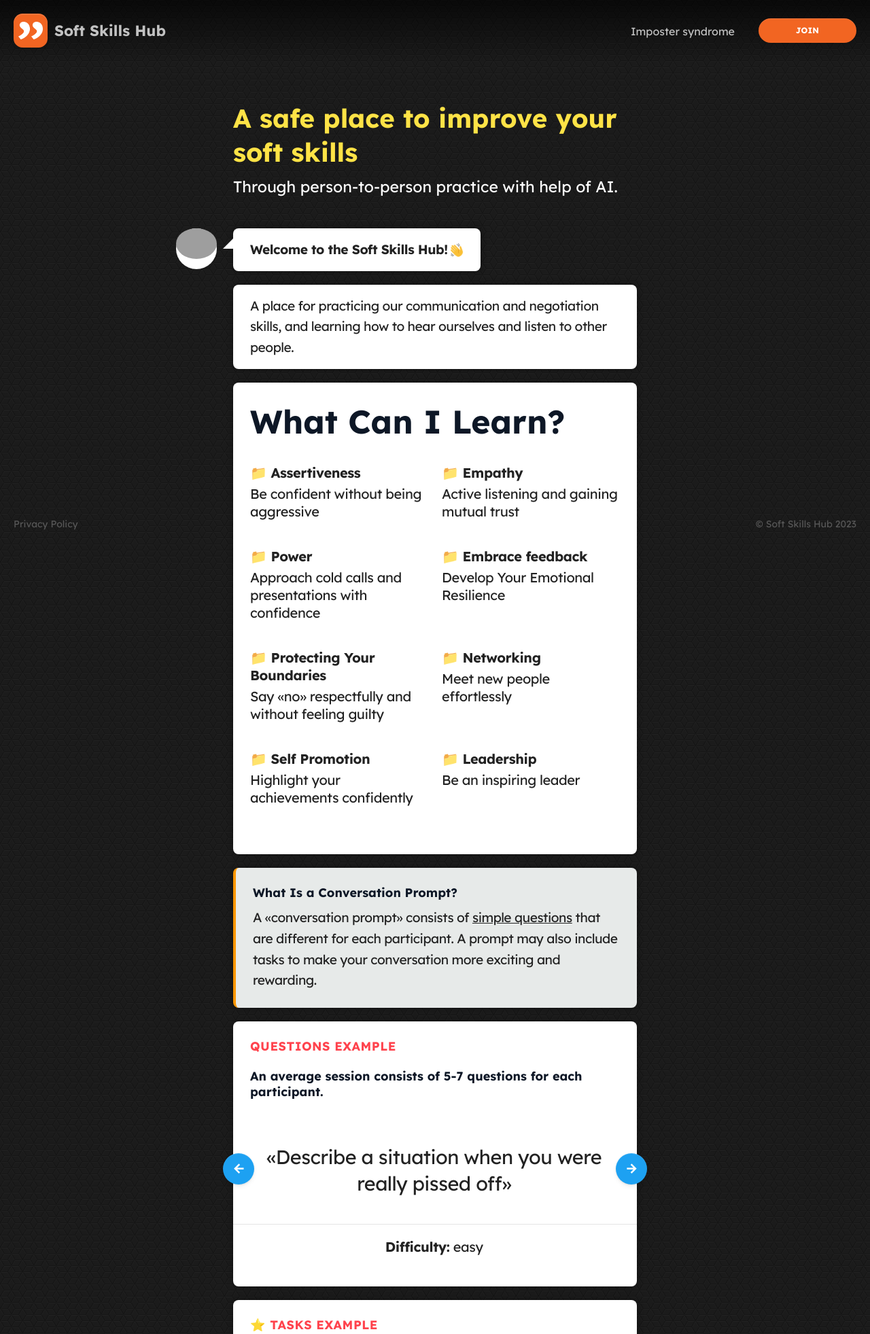
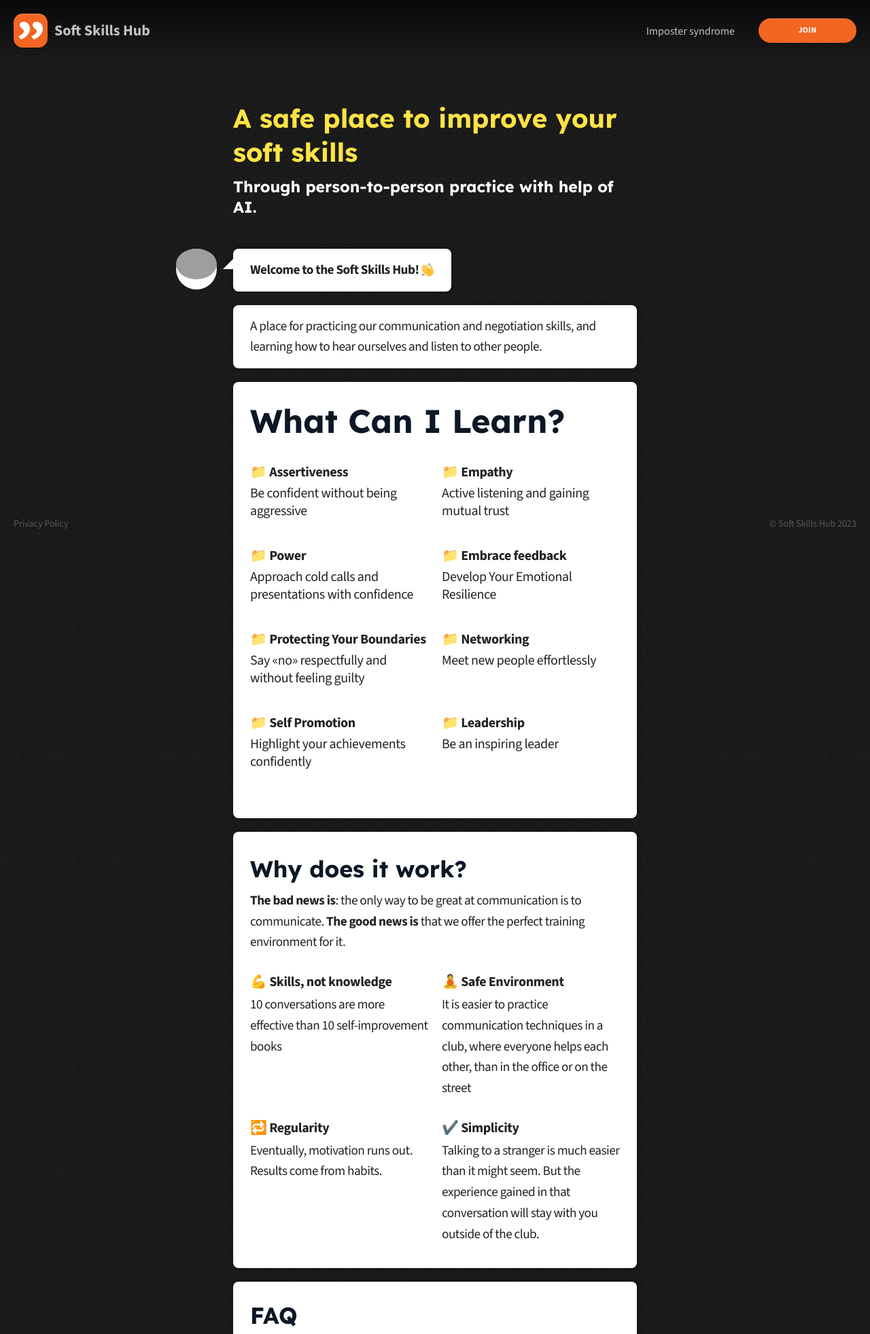
Before and after one commit to dsmola/softskillshub.com, a PHP site: page /index.html in a window 1280 px wide. Shown: the top 1963 px of the page at 68% size. Run offline with PHP 8.4, Linux system fonts and the light colour scheme; some libraries are stand-ins or nearby versions; grey boxes are pictures that could not be loaded.

Commit message:
Some commit

```diff
--- a/css/app.css
+++ b/css/app.css
@@ -484,7 +484,7 @@ html {
   display: block;
 }*/
 body {
-  font-family: 'Lexend', Arial, sans-serif;
+  font-family: 'Source Sans 3', Helvetica, Arial, sans-serif;
   min-width: 320px;
   font-size: 1.2rem;
   line-height: 1.3;
@@ -1034,6 +1034,16 @@ img.emoji {
   padding: 20px;
   z-index: 10;
   /* display:none; */
+}
+
+p.subtitle {
+  font-family: 'Lexend', sans-serif;
+  font-weight: 700;
+}
+
+h1, .title {
+  font-family: 'Lexend', sans-serif;
+  font-weight: 800;
 }
 
 .header.visible .header__wrap {
@@ -3369,3 +3379,7 @@ span.lesson-card-header {
   font-family: 'Lexend', Arial, Helvetica, sans-serif;
   font-size: 0.8rem;
 }
+
+.highlight{
+  color: #ffe346;
+}
--- a/index.html
+++ b/index.html
@@ -26,7 +26,11 @@
 	<meta property="og:description" content="Soft Skills Hub">
 	<meta property="og:site_name" content="Soft Skills Hub">
 	<link href="https://fonts.googleapis.com/icon?family=Material+Icons" rel="stylesheet">
-	<link href="https://fonts.googleapis.com/css?family=Lexend:400,400i,700&display=swap&subset=cyrillic" rel="stylesheet">
+
+	<link rel="preconnect" href="https://fonts.googleapis.com">
+	<link rel="preconnect" href="https://fonts.gstatic.com" crossorigin>
+	<link href="https://fonts.googleapis.com/css2?family=Lexend:wght@400;700&family=Source+Sans+3:ital,wght@0,400;0,700;1,400&display=swap" rel="stylesheet">
+
 	<link rel="stylesheet" media="all" href="css/app.css">
 	<link rel="stylesheet" media="all" href="css/letter-spacing.css">
 	<link rel="stylesheet" media="all" href="css/form.css">
@@ -179,147 +183,8 @@ src="https://www.facebook.com/tr?id=644024500370703&ev=PageView&noscript=1"
 					</div>
 				</div>
 				<!-- end block 3 -->
-				<!-- block 7-->
-				<div class="block beige">
-					<div class="container">
-						<div class="title sm">What Is a Conversation Prompt?</div>
-						<div class="text">A «conversation prompt» consists of <span class="underline">simple questions</span> that are different for each participant. A prompt may also include <span>tasks</span> to make your conversation more exciting and rewarding.</div>
-					</div>
-				</div>
-				<!-- end block 7 -->
-				<!-- block 3 -->
-				<div class="block">
-					<div class="container">
-						<div class="mb-20">
-							<div class="theme red mb-20">
-								<!-- <div class="theme-preview mr-10"> -->
-								<!-- <i class="material-icons">touch_app</i> -->
-								<!-- </div> -->
-								<div class="theme-text">QUESTIONS EXAMPLE</div>
-							</div>
-							<div class="title sm">An average session consists of 5-7 questions for each participant. </div>
-						</div>
-						<div class="box wide align-center">
-							<div class="slider owl-carousel items-1 js-slider">
-								<div class="slider-item">
-									<div class="review">
-										<div class="review-text">«Describe a situation when you were really pissed off»</div>
-										<div class="review-author">
-											<div class="text sm"><span class="bold">Difficulty:</span> easy</div>
-										</div>
-									</div>
-								</div>
-								<div class="slider-item">
-									<div class="review">
-										<div class="review-text">«Tell about a project you started, but never managed to complete »</div>
-										<div class="review-author">
-											<div class="text sm"><span class="bold">Difficulty:</span> below average</div>
-										</div>
-									</div>
-								</div>
-								<div class="slider-item">
-									<div class="review">
-										<div class="review-text">«The most dangerous situation of your life»</div>
-										<div class="review-author">
-											<div class="text sm"><span class="bold">Difficulty:</span> medium</div>
-										</div>
-									</div>
-								</div>
-								<div class="slider-item">
-									<div class="review">
-										<div class="review-text">«Duties at work that you neglect»</div>
-										<div class="review-author">
-											<div class="text sm"><span class="bold">Difficulty:</span> medium</div>
-										</div>
-									</div>
-								</div>
-								<div class="slider-item">
-									<div class="review">
-										<div class="review-text">«Past beliefs that you are now ashamed of»</div>
-										<div class="review-author">
-											<div class="text sm"><span class="bold">Difficulty:</span> above average</div>
-										</div>
-									</div>
-								</div>
-								<div class="slider-item">
-									<div class="review">
-										<div class="review-text">«An aspect of your appearance you were embarrassed about»</div>
-										<div class="review-author">
-											<div class="text sm"><span class="bold">Difficulty:</span> above average</div>
-										</div>
-									</div>
-								</div>
-								<div class="slider-item">
-									<div class="review">
-										<div class="review-text">«Who are you jealous of the most? Why?»</div>
-										<div class="review-author">
-											<div class="text sm"><span class="bold">Difficulty:</span> hard</div>
-										</div>
-									</div>
-								</div>
-							</div>
-						</div>
-					</div>
-				</div>
-				<!-- block 3 -->
-				<div class="block">
-					<div class="container">
-						<div class="mb-20">
-							<div class="theme red mb-20">
-								<!-- <div class="theme-preview mr-10"> -->
-								<!-- <i class="material-icons">touch_app</i> -->
-								<!-- </div> -->
-								<div class="theme-text">⭐ TASKS EXAMPLE</div>
-							</div>
-							<div class="title sm">If you want to take your conversations to the next level, there are exercises you can do.</div>
-							<div class="text"> Your partner may or may not know what kind of tasks you have. </div>
-						</div>
-						<div class="box wide align-center">
-							<div class="slider owl-carousel items-1 js-slider">
-								<div class="slider-item">
-									<div class="review">
-										<div class="review-text">«During the session, try to smile as often as possible»</div>
-										<div class="review-author">
-											<div class="text sm"><span class="bold">Difficulty:</span> easy</div>
-										</div>
-									</div>
-								</div>
-								<div class="slider-item">
-									<div class="review">
-										<div class="review-text">«Make it seem like you're not interested in what the person is saying»</div>
-										<div class="review-author">
-											<div class="text sm"><span class="bold">Difficulty:</span> below average</div>
-										</div>
-									</div>
-								</div>
-								<div class="slider-item">
-									<div class="review">
-										<div class="review-text">«Try to confuse your partner by interrupting him»</div>
-										<div class="review-author">
-											<div class="text sm"><span class="bold">Difficulty:</span> medium</div>
-										</div>
-									</div>
-								</div>
-								<div class="slider-item">
-									<div class="review">
-										<div class="review-text">«Count out loud how many times your partner says um and uh»</div>
-										<div class="review-author">
-											<div class="text sm"><span class="bold">Difficulty:</span> above average</div>
-										</div>
-									</div>
-								</div>
-								<div class="slider-item">
-									<div class="review">
-										<div class="review-text">«Whenever possible, argue rudely with the person. The use of swear words is welcome»</div>
-										<div class="review-author">
-											<div class="text sm"><span class="bold">Difficulty:</span> brutal</div>
-										</div>
-									</div>
-								</div>
-							</div>
-						</div>
-					</div>
-				</div>
+
+
 				<div class="block">
 					<div class="container xl">
 						<div class="title">Why does it work?</div>
@@ -345,123 +210,8 @@ src="https://www.facebook.com/tr?id=644024500370703&ev=PageView&noscript=1"
 							</div>
 						</div>
 					</div>
+
 				</div>
-				<div class="block">
-					<div class="container">
-						<div class="mb-20">
-							<div class="theme red mb-20">
-								<div class="theme-text">OUR RULES</div>
-							</div>
-						</div>
-						<div class="row padding mb-35">
-							<div class="col">
-								<div class="text sm bold mb-5">#1️</div>
-								<div class="text sm mb-5">You can’t say anything about yourself at the beginning of the conversation</div>
-							</div>
-							<div class="col">
-								<div class="text sm bold mb-5">#2</div>
-								<div class="text sm mb-5">Everything you say stays between you and your partner</div>
-							</div>
-						</div>
-						<div class="row padding mb-35">
-							<div class="col">
-								<div class="text sm bold mb-5">#3</div>
-								<div class="text sm mb-5">Everyone has the right to refuse to answer any question</div>
-							</div>
-							<div class="col">
-								<div class="text sm bold mb-5">#4</div>
-								<div class="text sm mb-5">The conversation ends when the questions are over or when one of you refuses to answer</div>
-							</div>
-						</div>
-						<div class="row padding mb-35">
-							<div class="col">
-								<div class="text sm bold mb-5">#5</div>
-								<div class="text sm mb-5">If the session ends because someone refuses to answer, participants thank each other and say goodbye</div>
-							</div>
-							<div class="col">
-								<div class="text sm bold mb-5">#6</div>
-								<div class="text sm mb-5">If participants have answered all the questions, they can talk about themselves</div>
-							</div>
-						</div>
-						<div class="row padding mb-35">
-							<div class="col">
-								<div class="text sm bold mb-5">#7</div>
-								<div class="text sm mb-5">The cameras are either on for both, or off for both of you</div>
-							</div>
-						</div>
-					</div>
-					<div class="container gray xl radius-bottom">
-						<div class="box flex">
-							<div class="box-col mr-25">
-								<div class="theme red lg">
-									<div class="theme-preview"> <i class="material-icons">priority_high</i> </div>
-								</div>
-							</div>
-							<div class="box-col">
-								<div class="text sm bold mb-5">Attention</div>
-								<div class="text sm mb-5">Some of the partners you’ll meet are the "secret observers" that make sure that the rules are kept. Follow the rules, or you may be expelled.</div>
-							</div>
-						</div>
-					</div>
-				</div>
-				<!-- end block 9 -->
-				<div class="block beige" id="howto">
-					<div class="container lg">
-						<div class="mb-35">
-							<div class="title mb-20">How Does It Work in Practice?</div>
-							<div class="text mb-10">In a nutshell, you choose a topic, and we find you a partner, who: <br>
-							 <ul class="progul">
-								<li>has a matching level of communication skills</li>
-								<li>works in the same field as you</li>
-							</ul>
-							</div>
-						</div>
-					</div>
-				</div>
-				<!-- block 15-->
-				<div class="block beige">
-					<div class="container lg">
-						<div class="theme mb-20">
-							<div class="theme-text">#1 REGISTRATION</div>
-						</div>
-						<div class="text">After you register and fill out the form, you will get to the catalog of prompts.
-							<br>
-							<br>You choose a prompt, we find you a partner and you make an appointment with them.</div>
-					</div>
-				</div>
-				<!-- end block 15 -->
-				<!-- block 15-->
-				<div class="block beige">
-					<div class="container lg">
-						<div class="theme mb-20">
-							<div class="theme-text">#2 BEFORE THE MEETING</div>
-						</div>
-						<div class="text">You’ll receive the instructions for the upcoming session the day before. It tells you exactly what to do and in what order.   <br><br>
-						Their name is the only thing you’ll know about your partner. You'll get to find out their personal story if you make it to the end of your session.</div>
-					</div>
-				</div>
-				<!-- end block 15 -->
-				<!-- block 15-->
-				<div class="block beige">
-					<div class="container lg">
-						<div class="theme mb-20">
-							<div class="theme-text">#3 THE SESSION</div>
-						</div>
-						<div class="text">During the session, each of you will follow your own instructions. Don’t disclose to your partner any part of your script (unless the instructions state otherwise).</div>
-					</div>
-				</div>
-				<!-- end block 15 -->
-				<!-- block 15-->
-				<div class="block beige">
-					<div class="container lg">
-						<div class="theme mb-20">
-							<div class="theme-text">#4 AFTER THE SESSION</div>
-						</div>
-						<div class="text">If you make it through all of the questions, you are welcome to share with each other what the session felt like. Don't forget to take our survey after the meeting - this helps us make our stories more engaging and useful.</div>
-					</div>
-				</div>
-				<!-- end block 15 -->
-				<style>.pricelist .list-item{font-size:16px}</style>
 
 				<!-- block 27-->
 				<div class="block">
```
Also changed, not shown: self-esteem.html (+4 -18 lines).
